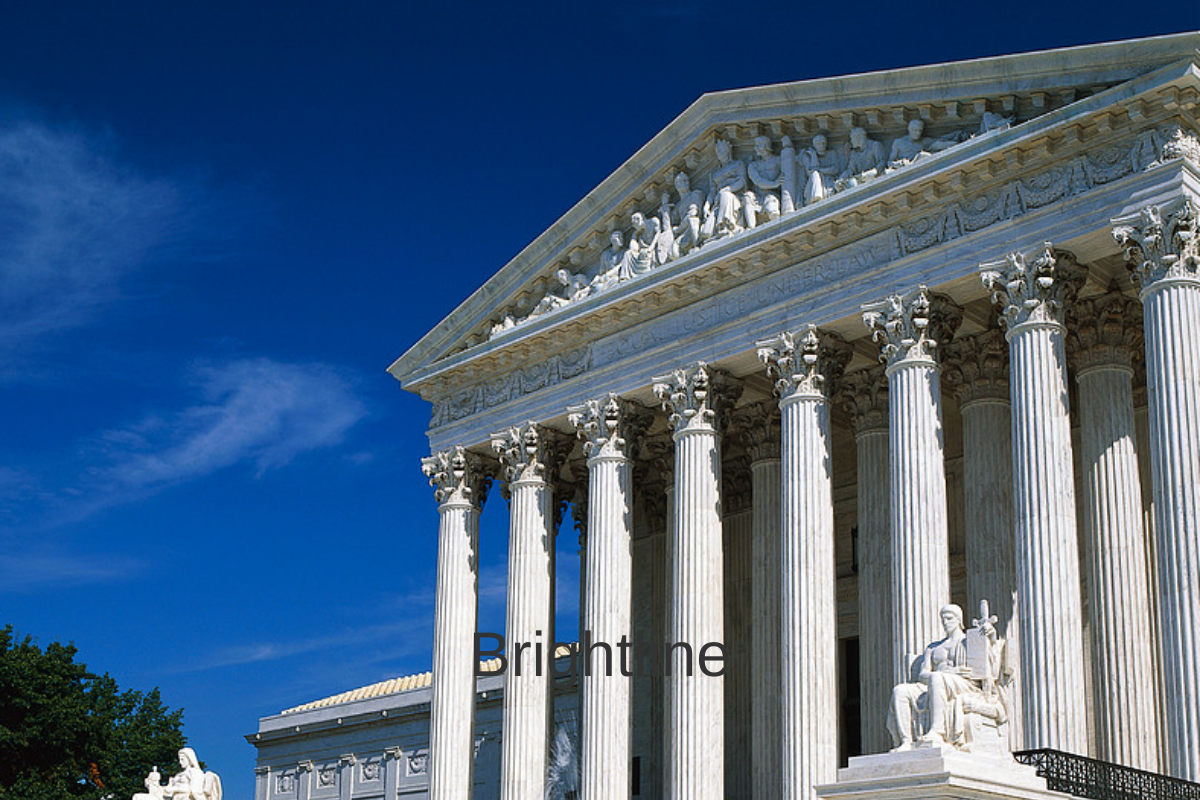
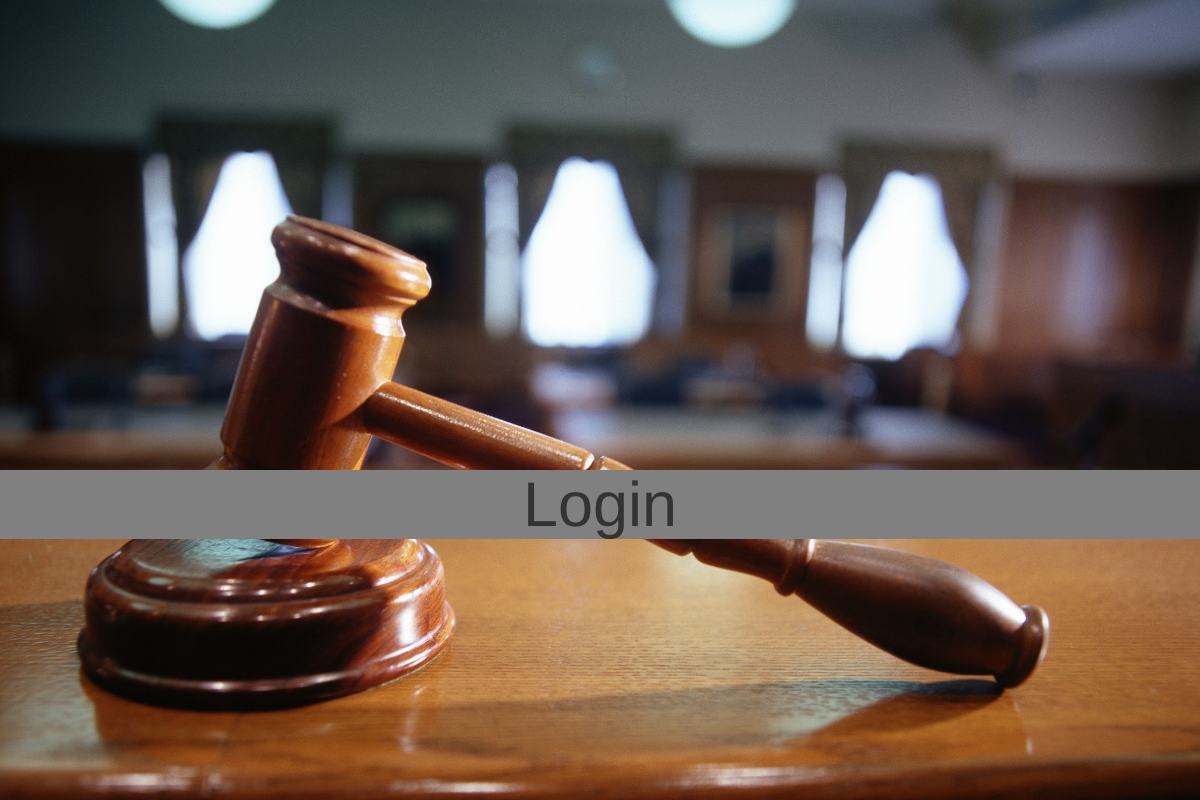
Before and after one commit to BrightlineLaw/app, an Electron app: page index.html at #!/login in a window 1200 px wide. Shown: the top 800 px of the page. Drawn offline with nearby package versions, Linux system fonts and the light colour scheme.

Commit message:
[wip] change jumbotron image to gavel from brightline.ghost.io

```diff
--- a/main.css
+++ b/main.css
@@ -1,9 +1,13 @@
 
 .jumbotron {
-	background: url('img/Supreme_Court.jpg') no-repeat center center;
+	background: url('img/Gavel.jpg') no-repeat center center;
 	-webkit-background-size: cover;
 	-moz-background-size: cover;
 	-o-background-size: cover;
 	background-size: cover;
-	padding: 600px 0px;
+	padding: 450px 0px;
 }
+
+#login-wrapper {
+	background-color: grey;
+}
--- a/partials/login.html
+++ b/partials/login.html
@@ -1,4 +1,6 @@
 <!-- begin ui-view -->
 <div class="jumbotron text-center">
-	<h1>Brightline</h1>
+	<div id="login-wrapper">
+		<h1>Login</h1>
+	</div>
 </div>
```
Also changed, not shown: img/Gavel.jpg (added).
